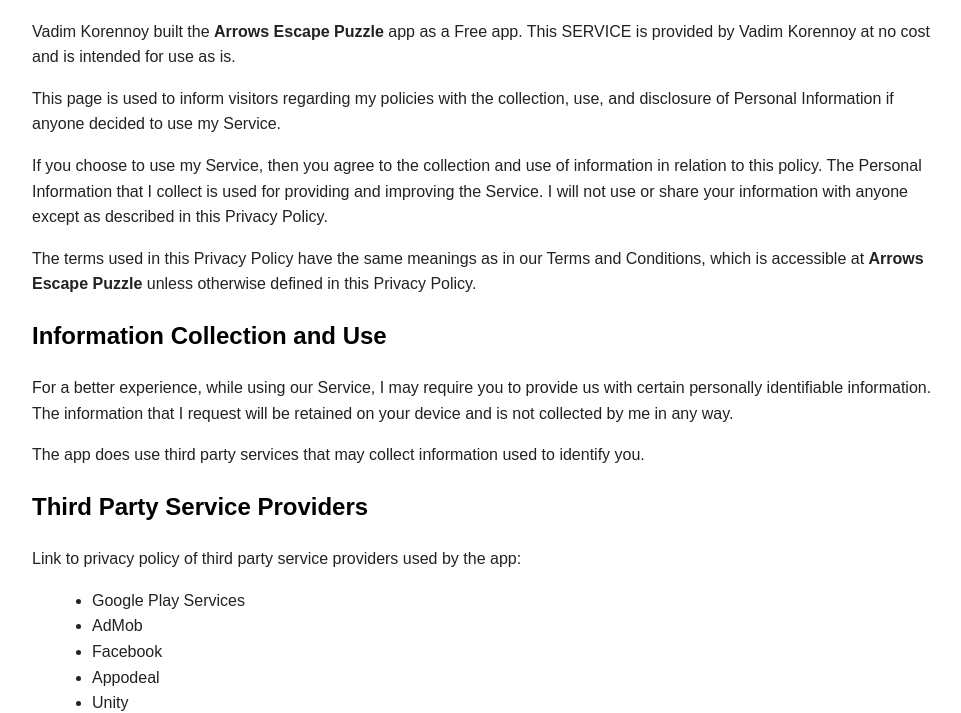
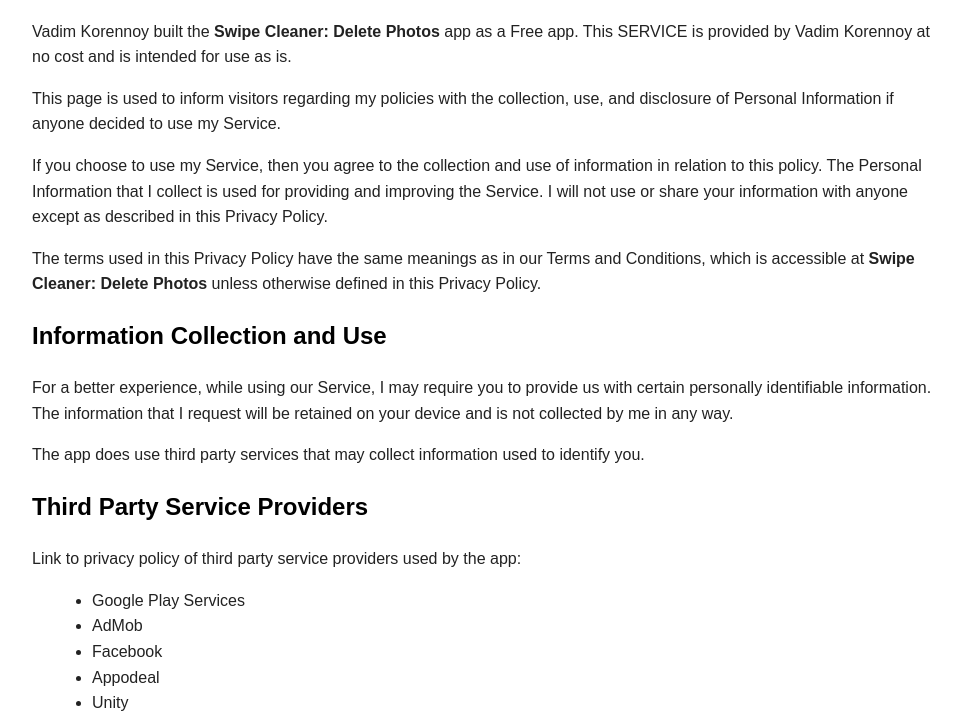
Before and after one commit to vadimkorennoy/swipe-cleaner-delete-photos-policy, a plain HTML site: page index.html in a window 1280 px wide. Shown: the part 94-807 px from the top of the page, without its empty margins (158-1119 px from the left). Drawn offline with Linux system fonts and the light colour scheme.

Commit message:
Update index.html

```diff
--- a/index.html
+++ b/index.html
@@ -26,7 +26,7 @@
 <h1>Privacy Policy</h1>
 
 <p>
-Vadim Korennoy built the <strong>Arrows Escape Puzzle</strong> app as a Free app.
+Vadim Korennoy built the <strong>Swipe Cleaner: Delete Photos</strong> app as a Free app.
 This SERVICE is provided by Vadim Korennoy at no cost and is intended for use as is.
 </p>
 
@@ -44,7 +44,7 @@
 
 <p>
 The terms used in this Privacy Policy have the same meanings as in our Terms and Conditions,
-which is accessible at <strong>Arrows Escape Puzzle</strong> unless otherwise defined in this Privacy Policy.
+which is accessible at <strong>Swipe Cleaner: Delete Photos</strong> unless otherwise defined in this Privacy Policy.
 </p>
 
 <h2>Information Collection and Use</h2>
@@ -156,7 +156,7 @@
 Policy on this page.
 </p>
 
-<p><strong>This policy is effective as of 2026-01-16</strong></p>
+<p><strong>This policy is effective as of 2026-10-20</strong></p>
 
 <h2>Contact Us</h2>
 
```
